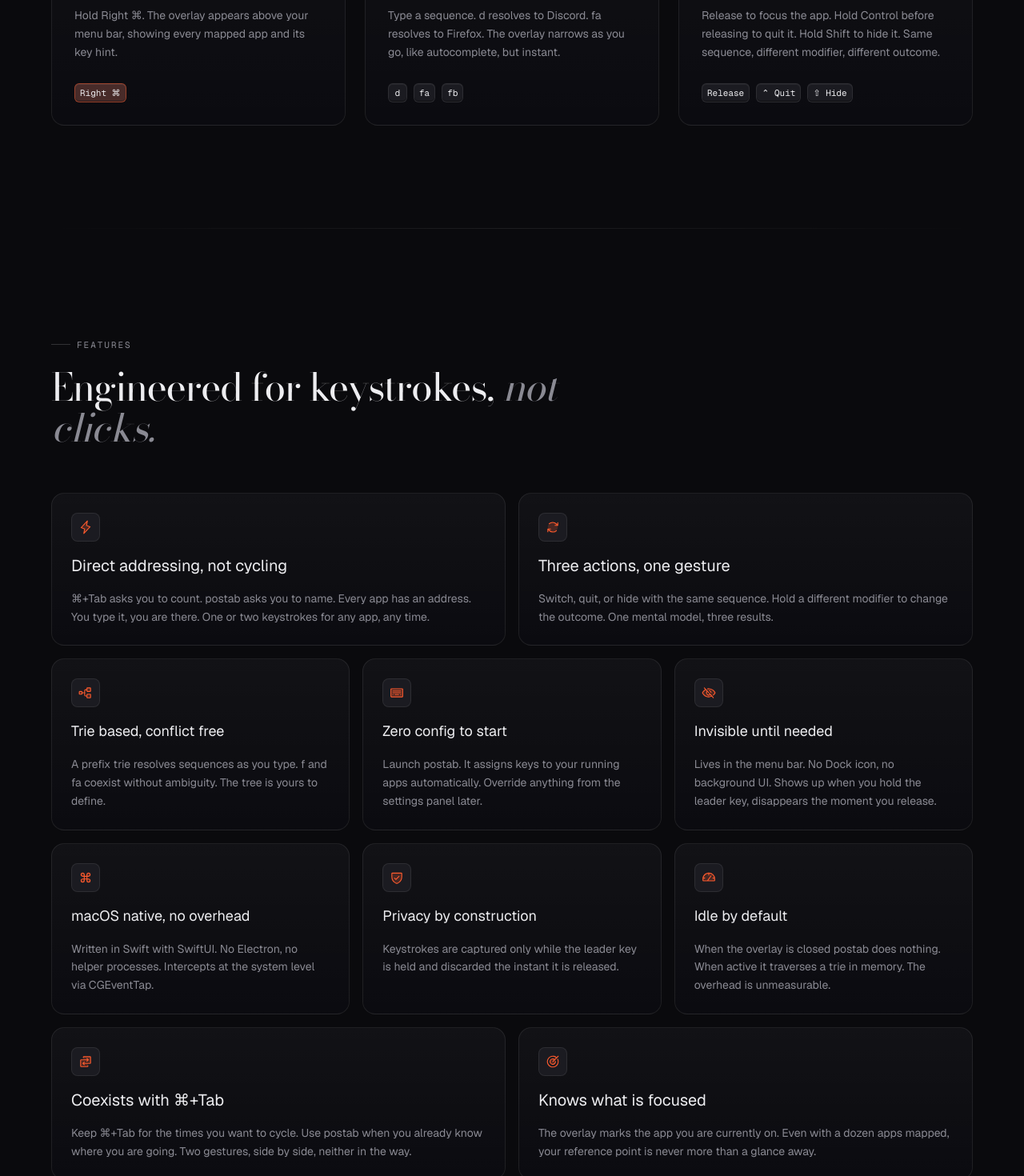
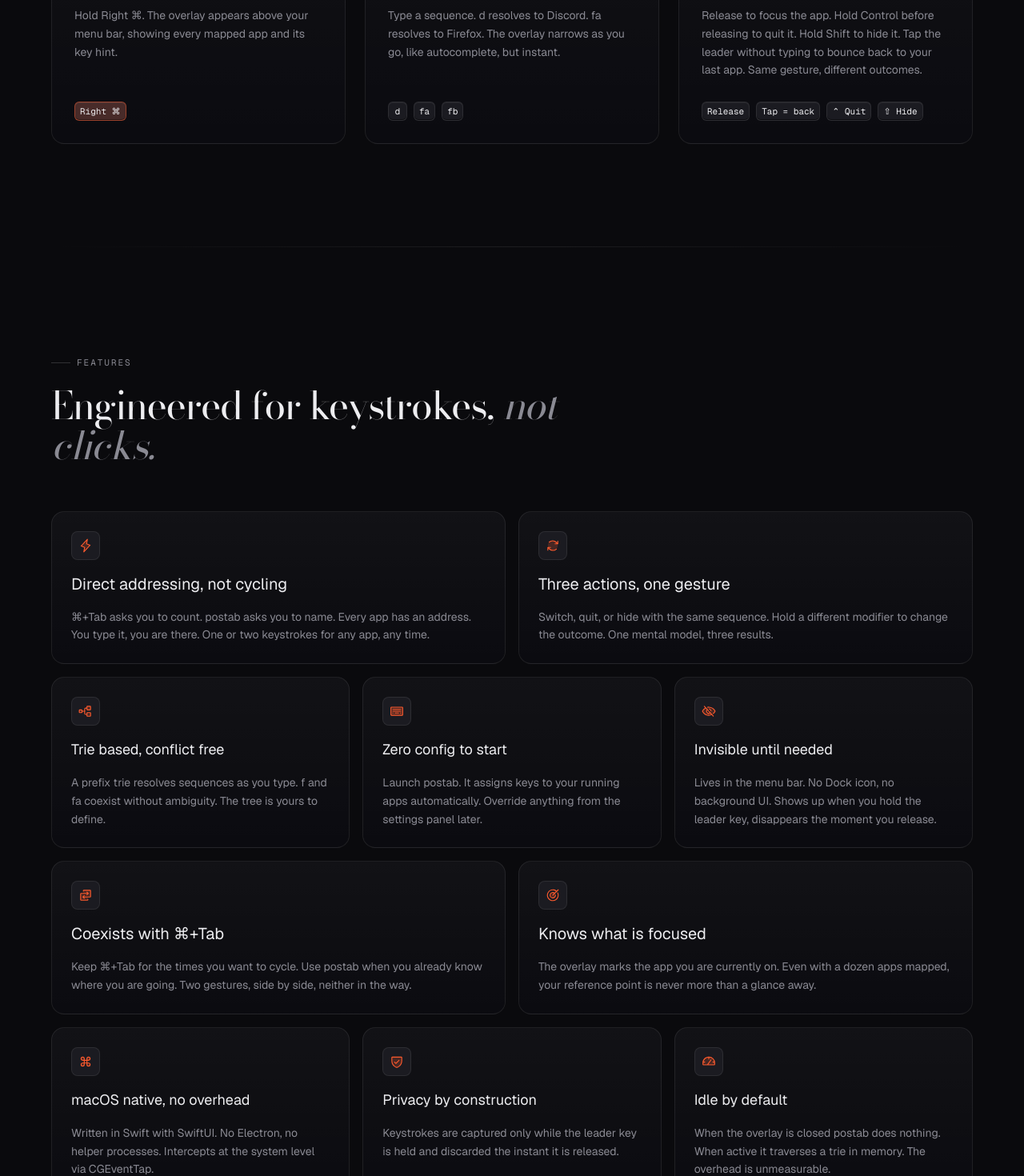
Before and after one commit to arup-basak/postab-landing, a Next.js app: page / in a window 1280 px wide. Shown: the part 1240-2710 px from the top of the page at 80% size. Built offline with nearby package versions, Linux system fonts and the light colour scheme.

Commit message:
added more features

```diff
--- a/src/components/sections/features.tsx
+++ b/src/components/sections/features.tsx
@@ -1,7 +1,47 @@
+import { Keycap } from "@/components/ui/keycap";
 import { Reveal } from "@/components/ui/reveal";
 import { SectionLabel } from "@/components/ui/section-label";
+import type { Feature } from "@/constants/features";
 import { FEATURES } from "@/constants/features";
 import { cn } from "@/lib/utils";
+
+const FeatureDemo = ({ demo }: { demo: NonNullable<Feature["demo"]> }) => {
+  if (demo.kind === "chips") {
+    return (
+      <div className="mt-auto flex flex-wrap items-center gap-1.5 pt-2">
+        {demo.items.map((item, i) => (
+          <span
+            key={item}
+            className={cn(
+              "inline-flex items-center rounded-full border px-2.5 py-1 font-sans text-[11px] tracking-tight",
+              i === demo.active
+                ? "border-[color-mix(in_oklab,var(--color-primary)_45%,transparent)] bg-[color-mix(in_oklab,var(--color-primary)_14%,transparent)] text-foreground"
+                : "border-border bg-surface-2/60 text-muted",
+            )}
+          >
+            <span
+              className={cn(
+                "mr-1.5 inline-block h-1.5 w-1.5 rounded-full",
+                i === demo.active ? "bg-primary" : "bg-border-strong",
+              )}
+            />
+            {item}
+          </span>
+        ))}
+      </div>
+    );
+  }
+
+  return (
+    <div className="mt-auto flex flex-wrap items-center gap-2 pt-2">
+      {demo.items.map((item) => (
+        <Keycap key={item} size="sm" tone="primary">
+          {item}
+        </Keycap>
+      ))}
+    </div>
+  );
+};
 
 export const Features = () => {
   return (
@@ -54,6 +94,7 @@ export const Features = () => {
                 <p className="font-sans text-sm leading-relaxed text-muted">
                   {f.body}
                 </p>
+                {f.demo ? <FeatureDemo demo={f.demo} /> : null}
               </Reveal>
             );
           })}
--- a/src/constants/faq.ts
+++ b/src/constants/faq.ts
@@ -22,6 +22,14 @@ export const FAQ: Faq[] = [
     a: "A short guided tour runs on first launch. It introduces the leader key, the three action modes, and walks through your auto-assigned mappings. Muscle memory tends to take about a day.",
   },
   {
+    q: "How do I jump back to my last app?",
+    a: "Tap the leader and release without typing anything. postab bounces to the previously-active app. Tap again to bounce back. With nothing typed, the overlay also lists your last five apps as chips so you can pick one directly.",
+  },
+  {
+    q: "Can I focus a specific window, not just the app?",
+    a: "Yes. Turn on Show each window separately in General settings. Apps with more than one window get numbered keys, so Chrome with three windows becomes c1, c2, c3. postab raises the exact window you addressed. Single-window apps are untouched.",
+  },
+  {
     q: "Is there a free trial?",
     a: "Yes. The Monthly plan is cancellable any time, and a short trial is available before billing begins. The Lifetime plan is a single payment.",
   },
--- a/src/constants/features.ts
+++ b/src/constants/features.ts
@@ -1,13 +1,17 @@
 import type { Icon } from "@phosphor-icons/react";
 import {
+  ArrowBendUpLeftIcon,
   ArrowsClockwiseIcon,
+  BrowsersIcon,
   CircleHalfIcon,
+  ClockIcon,
   CommandIcon,
   CompassIcon,
   EyeSlashIcon,
   GaugeIcon,
   KeyboardIcon,
   LightningIcon,
+  RepeatIcon,
   ShieldCheckIcon,
   StackIcon,
   SwapIcon,
@@ -15,11 +19,16 @@ import {
   TreeStructureIcon,
 } from "@phosphor-icons/react/dist/ssr";
 
+export type FeatureDemo =
+  | { kind: "chips"; items: string[]; active?: number }
+  | { kind: "keycaps"; items: string[] };
+
 export type Feature = {
   icon: Icon;
   title: string;
   body: string;
   large?: boolean;
+  demo?: FeatureDemo;
 };
 
 export const FEATURES: Feature[] = [
@@ -51,6 +60,18 @@ export const FEATURES: Feature[] = [
     body: "Lives in the menu bar. No Dock icon, no background UI. Shows up when you hold the leader key, disappears the moment you release.",
   },
   {
+    icon: SwapIcon,
+    title: "Coexists with ⌘+Tab",
+    body: "Keep ⌘+Tab for the times you want to cycle. Use postab when you already know where you are going. Two gestures, side by side, neither in the way.",
+    large: true,
+  },
+  {
+    icon: TargetIcon,
+    title: "Knows what is focused",
+    body: "The overlay marks the app you are currently on. Even with a dozen apps mapped, your reference point is never more than a glance away.",
+    large: true,
+  },
+  {
     icon: CommandIcon,
     title: "macOS native, no overhead",
     body: "Written in Swift with SwiftUI. No Electron, no helper processes. Intercepts at the system level via CGEventTap.",
@@ -66,16 +87,17 @@ export const FEATURES: Feature[] = [
     body: "When the overlay is closed postab does nothing. When active it traverses a trie in memory. The overhead is unmeasurable.",
   },
   {
-    icon: SwapIcon,
-    title: "Coexists with ⌘+Tab",
-    body: "Keep ⌘+Tab for the times you want to cycle. Use postab when you already know where you are going. Two gestures, side by side, neither in the way.",
+    icon: ArrowBendUpLeftIcon,
+    title: "Tap to bounce back",
+    body: "Tap the leader and release without typing. postab jumps to your last app. Tap again and you are back where you started. Right ⌘ on its own is now the fastest two-app dance on macOS.",
     large: true,
   },
   {
-    icon: TargetIcon,
-    title: "Knows what is focused",
-    body: "The overlay marks the app you are currently on. Even with a dozen apps mapped, your reference point is never more than a glance away.",
+    icon: ClockIcon,
+    title: "Recents, surfaced",
+    body: "Hold the leader with nothing typed and the overlay floats your last five apps as chips above the grid. Click one, or keep typing to filter. Your most recent move is never out of reach.",
     large: true,
+    demo: { kind: "chips", items: ["Code", "Safari", "Figma", "Mail", "Notion"], active: 0 },
   },
   {
     icon: StackIcon,
@@ -92,4 +114,17 @@ export const FEATURES: Feature[] = [
     title: "Guided on first launch",
     body: "A short in-app tour covers the leader key, the three modes, and your auto-assigned mappings. Built for the first five minutes.",
   },
+  {
+    icon: RepeatIcon,
+    title: "Press again to hide",
+    body: "Type an app's key while it is already frontmost and postab hides it instead of focusing again. Same gesture, opposite outcome. No second shortcut to learn.",
+    large: true,
+  },
+  {
+    icon: BrowsersIcon,
+    title: "Each window, its own address",
+    body: "Apps with more than one window can expand into per-window keys. Chrome with three windows becomes c1, c2, c3. Land in the exact window you wanted, not just the app.",
+    large: true,
+    demo: { kind: "keycaps", items: ["c1", "c2", "c3"] },
+  },
 ];
--- a/src/constants/how-it-works.ts
+++ b/src/constants/how-it-works.ts
@@ -21,7 +21,7 @@ export const HOW_IT_WORKS: Step[] = [
   {
     number: "03",
     title: "Act",
-    body: "Release to focus the app. Hold Control before releasing to quit it. Hold Shift to hide it. Same sequence, different modifier, different outcome.",
-    keys: ["Release", "⌃ Quit", "⇧ Hide"],
+    body: "Release to focus the app. Hold Control before releasing to quit it. Hold Shift to hide it. Tap the leader without typing to bounce back to your last app. Same gesture, different outcomes.",
+    keys: ["Release", "Tap = back", "⌃ Quit", "⇧ Hide"],
   },
 ];
```
